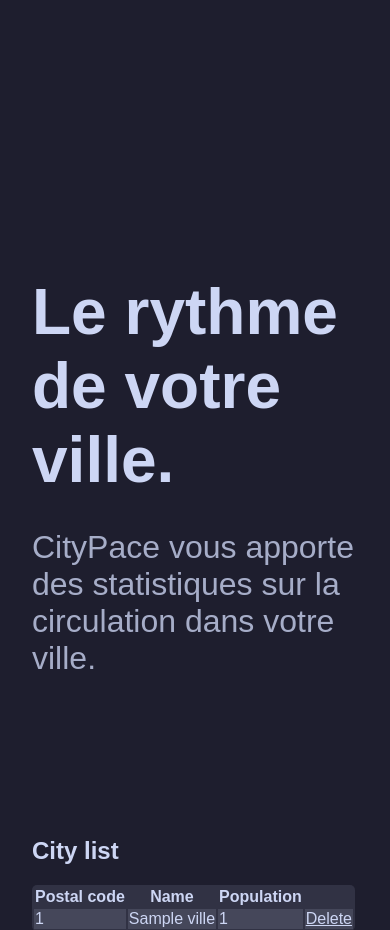
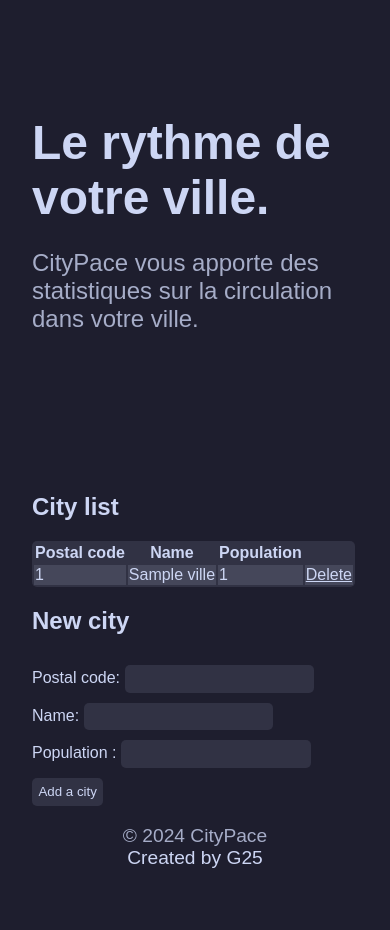
Before and after one commit to orlettienzo/CityPace, a Flask app: page / in a window 390 px wide. Shown: the part 77-1007 px from the top of the page. After the commit the page ends 945 px from the top, so only its background shows below. Run offline with Flask 3, Linux system fonts and the light colour scheme; tables that the repository leaves empty hold one stand-in row (values such as "Sample post"); some web fonts are replaced.

Commit message:
Update responsive styles for mobile devices

```diff
--- a/mobility/static/style.css
+++ b/mobility/static/style.css
@@ -168,3 +168,26 @@ input, button {
 section {
     margin-top: 10rem;
 }
+
+@media (max-width: 500px) {
+    .section {
+        width: 100%;
+    }
+    .title {
+        margin-top: 0rem;
+    }
+    .description {
+        font-size: 1.5rem;
+    }
+
+    /* nav ul li {
+        margin: 0 0.5rem;
+    } */
+
+    h1 {
+        font-size: 3rem;
+    }
+    /* p {
+        font-size: 1rem;
+    } */
+}
```
